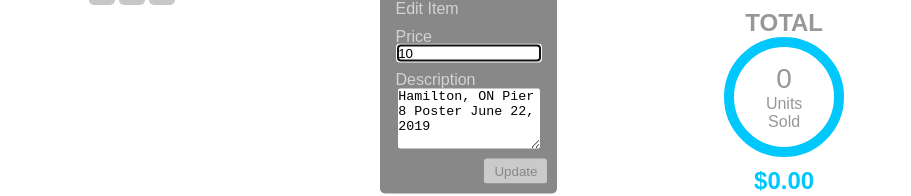
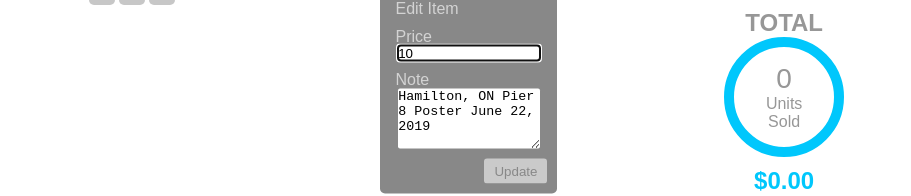
Before and after one commit to ZakMcRae/poster-counts, a React (Create React App) app: page / in a window 1280 px wide. Both pictures are taken after a click on the button "More". Shown: the part 177-373 px from the top of the page, without its empty margins (159-1070 px from the left). Built offline with nearby package versions, Linux system fonts and the light colour scheme; a web font is replaced by a local one.

Commit message:
changed item description to note
changed to be inline with wording used in instructions

```diff
--- a/src/App.js
+++ b/src/App.js
@@ -11,8 +11,9 @@ function App() {
   // keep track of poster info
   const [posterInfo, setPosterInfo] = useState({
     id: "001",
+    sizes: ["small", "large"],
     price: 10,
-    description: "Hamilton, ON Pier 8 Poster June 22, 2019",
+    note: "Hamilton, ON Pier 8 Poster June 22, 2019",
     imgUrl:
       "https://cdn.shopify.com/s/files/1/0549/2034/7823/products/the-national-hamilton-on-pier-8-poster_4dd452d6-323a-420d-8cef-c0f21c5df80c_5000x.png?v=1635448244",
   });
--- a/src/components/EditItemForm.js
+++ b/src/components/EditItemForm.js
@@ -1,5 +1,5 @@
 function EditItemForm(props) {
-  const { price, description } = props.posterInfo;
+  const { price, note } = props.posterInfo;
   const { setPosterInfo, toggleEditFormStatus } = props;
 
   const submitEditForm = (e) => {
@@ -8,7 +8,7 @@ function EditItemForm(props) {
       return {
         ...prevPosterInfo,
         price: e.target[0].value,
-        description: e.target[1].value,
+        note: e.target[1].value,
       };
     });
     toggleEditFormStatus();
@@ -28,12 +28,12 @@ function EditItemForm(props) {
             name="price"
             defaultValue={price}
           />
-          <label htmlFor="description">Description</label>
+          <label htmlFor="note">Note</label>
           <textarea
-            className="description-input"
+            className="note-input"
             type="text"
-            name="description"
-            defaultValue={description}
+            name="note"
+            defaultValue={note}
             rows="4"
           />
           <button>Update</button>
--- a/src/components/ProductDisplay.js
+++ b/src/components/ProductDisplay.js
@@ -8,13 +8,13 @@ import {
 
 function ProductDisplay(props) {
   const [noteHover, setNoteHover] = useState(false);
-  const { price, imgUrl, description } = props.posterInfo;
+  const { price, imgUrl, note } = props.posterInfo;
 
   return (
     <div className="product-display">
       <div className="left-product-display">
-        {/* if a description/note exist show exclamation indicator for note on hover */}
-        {description === "" ? null : (
+        {/* if a note exist show exclamation indicator for note on hover */}
+        {note === "" ? null : (
           <FaExclamationCircle
             className="poster-note-notification"
             onMouseEnter={() => {
@@ -30,7 +30,7 @@ function ProductDisplay(props) {
         {noteHover ? (
           <div className="poster-note">
             <div className="poster-note-arrow-up"></div>
-            <p>{description}</p>
+            <p>{note}</p>
           </div>
         ) : null}
         <div className="icons">
```
